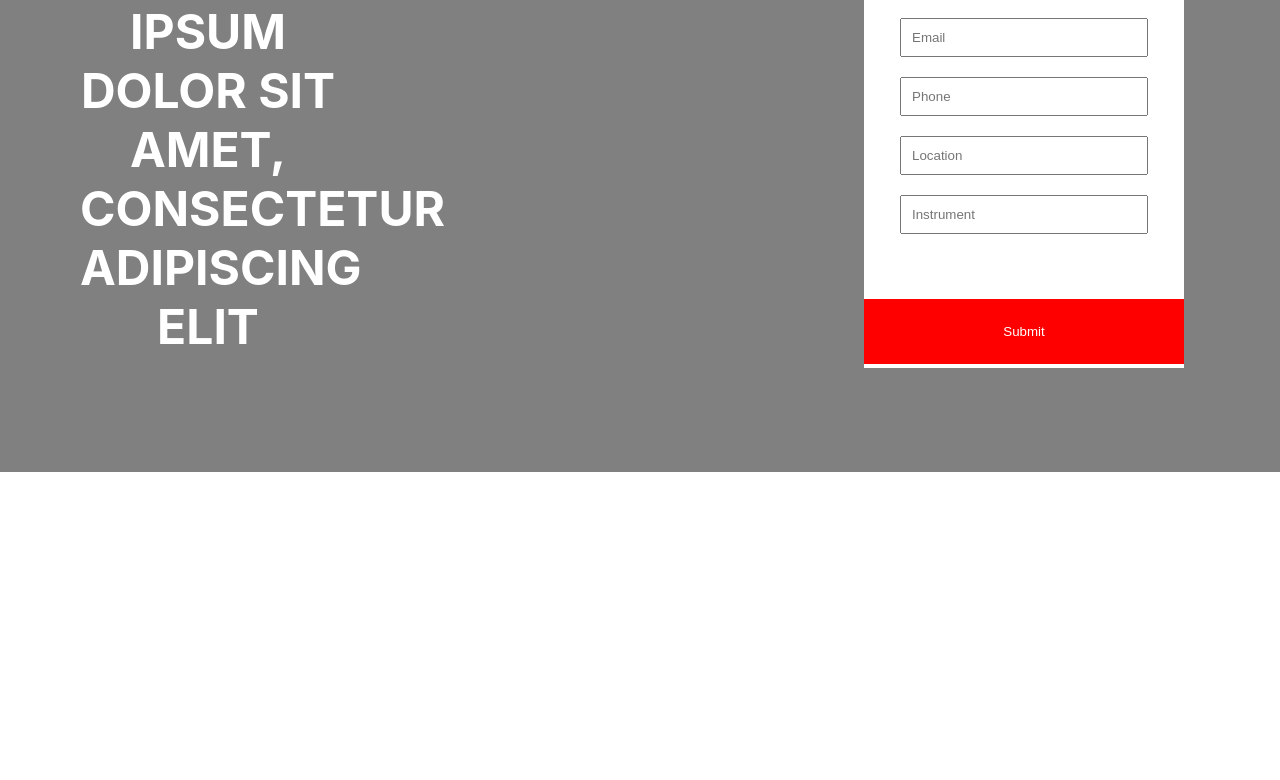
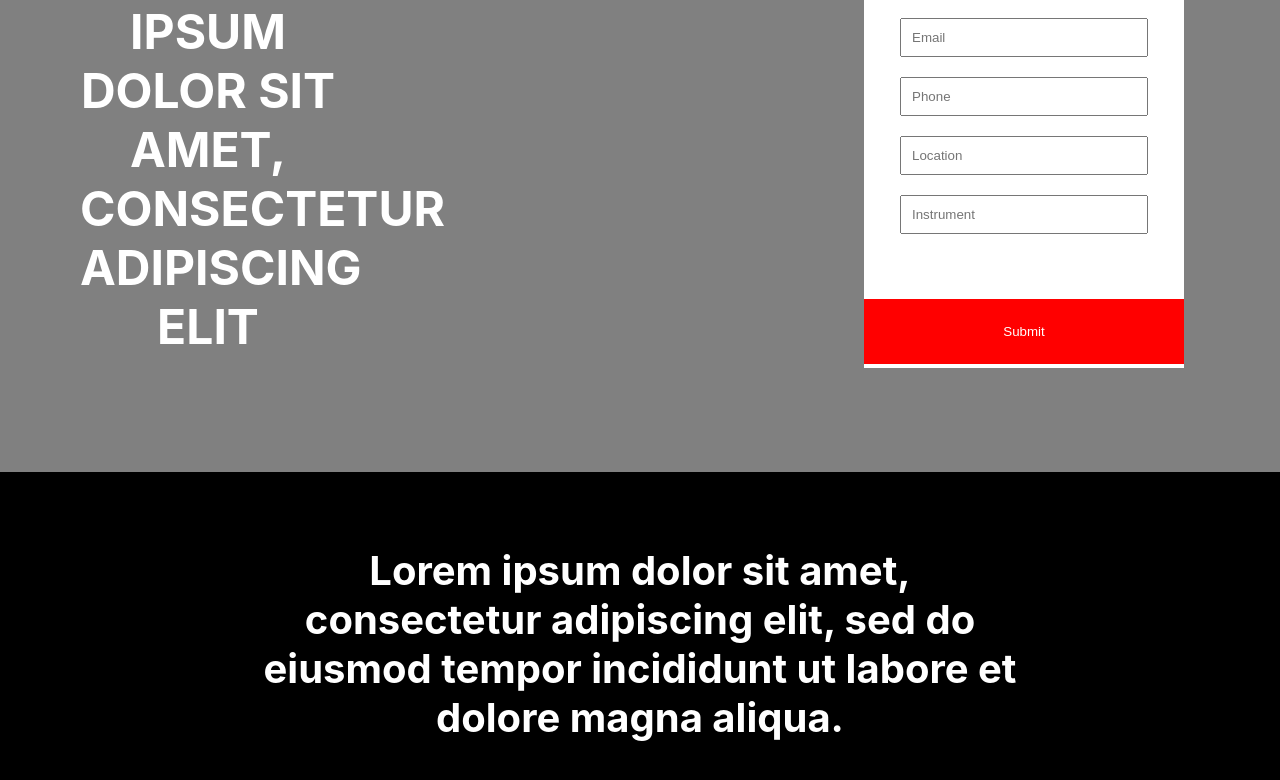
Before and after one commit to hoycid/muzic-app, a React (Create React App) app: page / in a window 1280 px wide. Shown: the part 244-1024 px from the top of the page. Before the commit the page ends 800 px from the top, so only its background shows below. Built offline with nearby package versions, Linux system fonts and the light colour scheme.

Commit message:
added featured text component

```diff
--- a/src/App.js
+++ b/src/App.js
@@ -1,5 +1,6 @@
 import Navbar from "./components/Navbar/Navbar";
 import Banner from "./components/Banner/Banner";
+import FeaturedText from "./components/FeaturedText/FeaturedText";
 
 import "./App.css";
 
@@ -8,6 +9,7 @@ function App() {
     <div className="App">
       <Navbar />
       <Banner />
+      <FeaturedText />
     </div>
   );
 }
--- /dev/null
+++ b/src/components/FeaturedText/FeaturedText.js
@@ -0,0 +1,14 @@
+import classes from "./FeaturedText.module.css";
+
+const FeaturedText = () => {
+  return (
+    <section className={classes["featured-text"]}>
+      <h2>
+        Lorem ipsum dolor sit amet, consectetur adipiscing elit, sed do eiusmod
+        tempor incididunt ut labore et dolore magna aliqua.
+      </h2>
+    </section>
+  );
+};
+
+export default FeaturedText;
--- /dev/null
+++ b/src/components/FeaturedText/FeaturedText.module.css
@@ -0,0 +1,18 @@
+.featured-text {
+  margin: 0;
+  padding: 10%px;
+  padding-left: 20%;
+  padding-right: 20%;
+
+  background-color: black;
+  color: white;
+  height: 21.5rem;
+  display: table-cell;
+  vertical-align: middle;
+  text-align: center;
+}
+
+.featured-text h2 {
+  margin: 0;
+  font-size: 2.5rem;
+}
```
